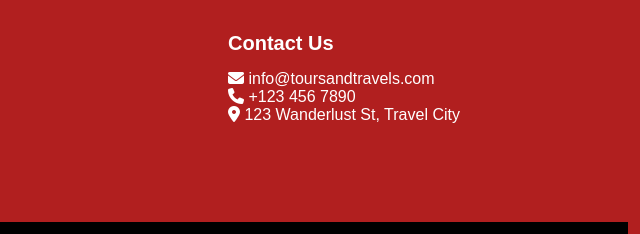
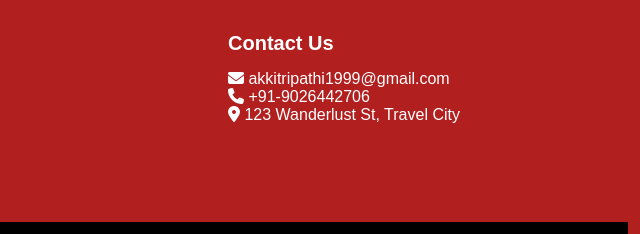
Before and after one commit to pandeyharsh317/circuit, a plain HTML site: page index.html in a window 1280 px wide. Shown: the part 2593-2827 px from the top of the page, 632-1272 px from the left. Drawn offline with Linux system fonts and the light colour scheme.

Commit message:
Update index.html

```diff
--- a/index.html
+++ b/index.html
@@ -166,8 +166,8 @@
             </div>
             <div class="footer-section contact">
                 <h3>Contact Us</h3>
-                <p><i class="fas fa-envelope"></i> info@toursandtravels.com</p>
-                <p><i class="fas fa-phone"></i> +123 456 7890</p>
+                <p><i class="fas fa-envelope"></i> akkitripathi1999@gmail.com</p>
+                <p><i class="fas fa-phone"></i> +91-9026442706</p>
                 <p><i class="fas fa-map-marker-alt"></i> 123 Wanderlust St, Travel City</p>
             </div>
         </div>
```
